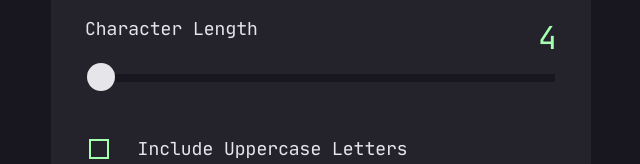
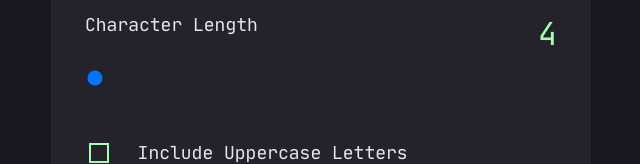
Before and after one commit to TheMathPires/password-generator, an Angular app: page / in a window 1280 px wide. Shown: the part 219-383 px from the top of the page, without its empty margins (319-959 px from the left). Built offline with nearby package versions, Linux system fonts and the light colour scheme.

Commit message:
firefox fix

```diff
--- a/src/app/form/form.component.scss
+++ b/src/app/form/form.component.scss
@@ -38,8 +38,10 @@
       appearance: none;
       margin-top: 1rem;
       flex: 100%;
+      background-color: transparent;
 
-      &::-webkit-slider-thumb {
+      &::-webkit-slider-thumb, &::-moz-range-thumb {
+        -webkit-appearance: none;
         appearance: none;
         width: 1.75rem;
         height: 1.75rem;
@@ -54,7 +56,8 @@
         }
       }
 
-      &::-webkit-slider-runnable-track {
+      &::-webkit-slider-runnable-track, &::-moz-range-track {
+        -webkit-appearance: none;
         appearance: none;
         background-color: #18171f;
         height: 0.5rem;
```
